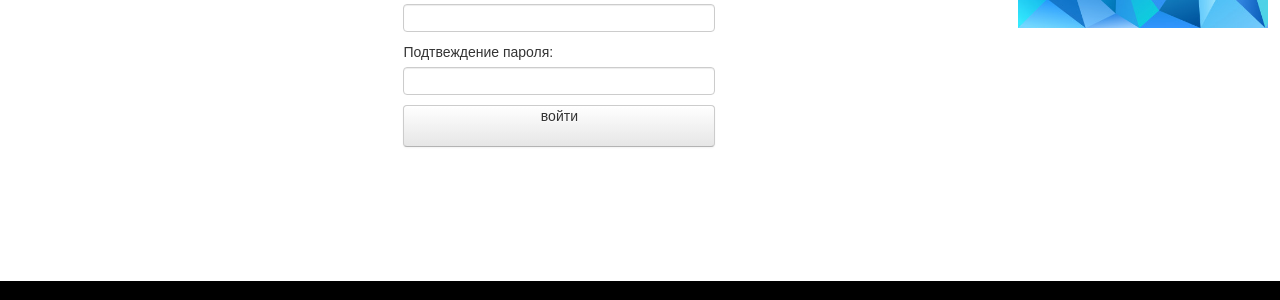
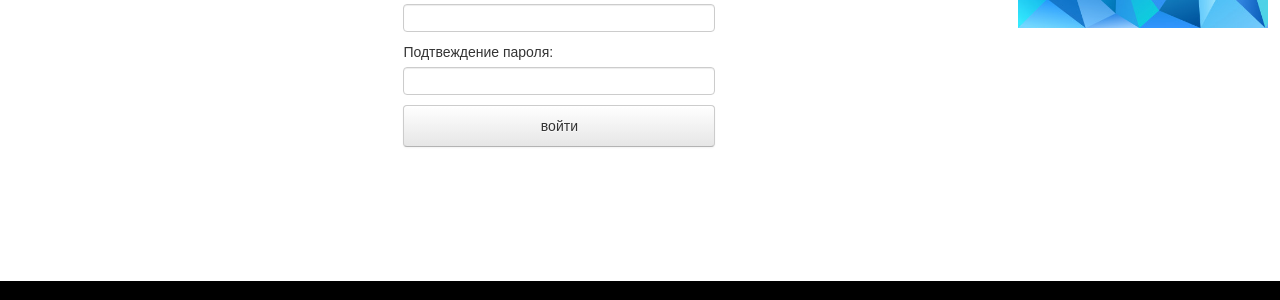
Before and after one commit to bodya0666/challege30days, a PHP site: page /registration.php in a window 1280 px wide. Shown: the part 429-729 px from the top of the page. Run offline with PHP 8.4, Linux system fonts and the light colour scheme; data comes from the database, SQL or seed files in the repository; some libraries are stand-ins or nearby versions.

Commit message:
Update registration.php

```diff
--- a/registration.php
+++ b/registration.php
@@ -63,7 +63,7 @@ $(document).ready(function()
 		<input type="password" id="password" name="password" value="<?php echo $password; ?>" required>
 		<label for="password1">Подтвеждение пароля:</label>
 		<input type="password" id="password1" name="password1" value="<?php echo $password1; ?>" required>
-		<div class="btn submit"  style="height: 40px; width: 310px; padding: 0;" >войти</div>
+		<div class="btn submit"  style="height: 40px; width: 310px; padding: 0;display:flex;justify-content:center;align-items: center;" >войти</div>
 	</form>
 </div>
 <?php include('apps/footer.php');?>
```
